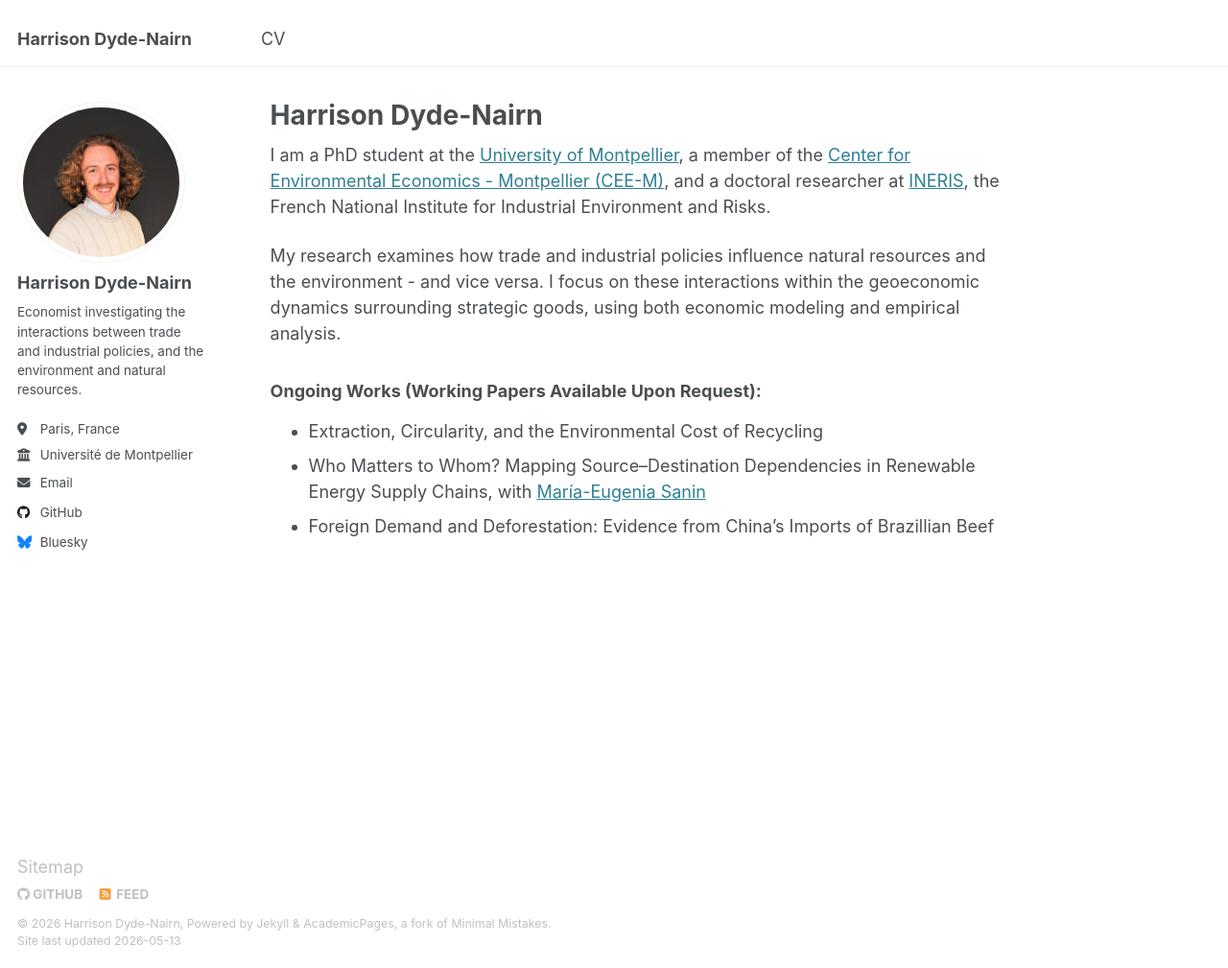
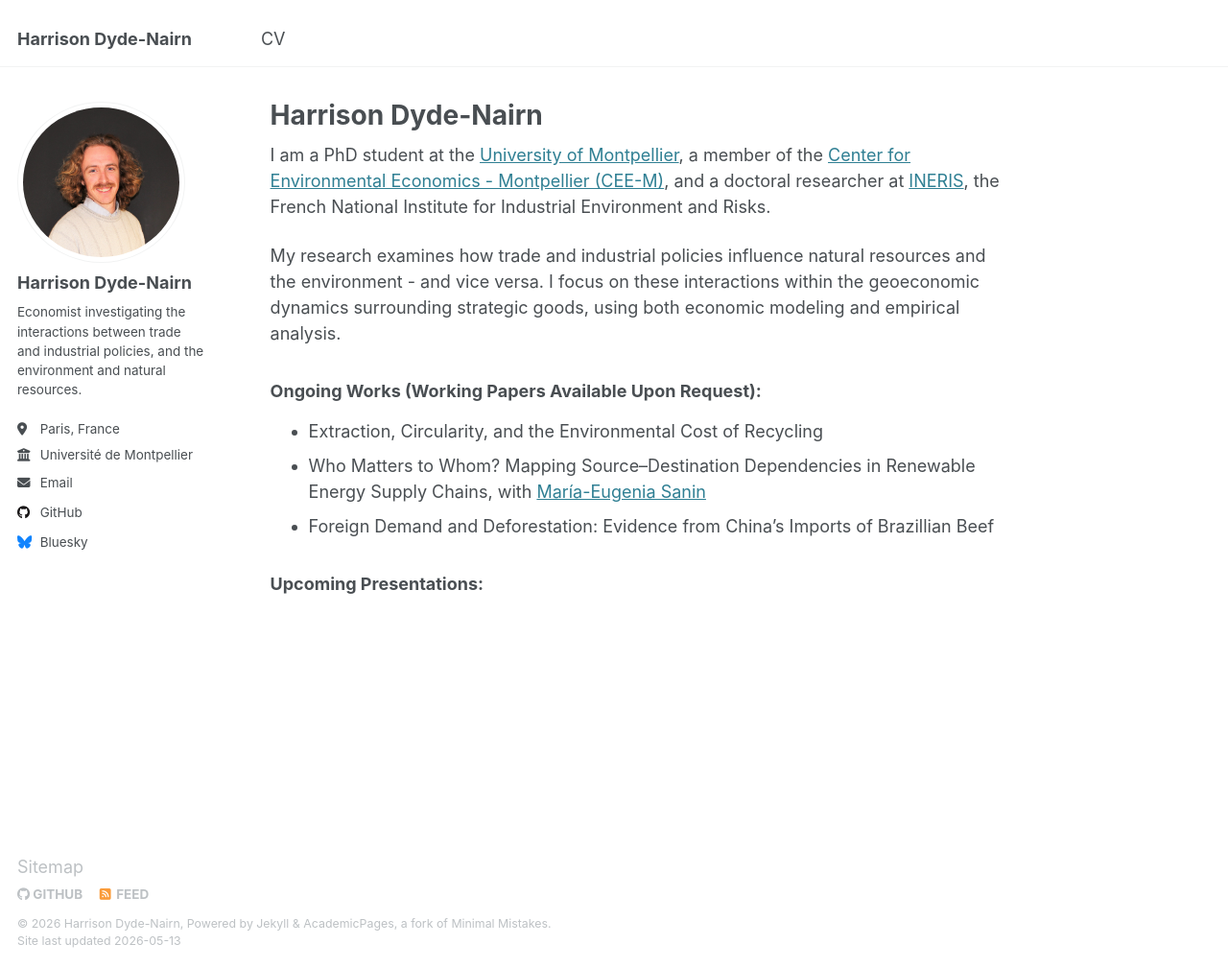
Before and after one commit to hdydenairn/hdydenairn.github.io, a Jekyll site: the page built from _pages/about.md, in a window 1280 px wide and 1009 px high. Shown: the whole window at 96% size. Built offline with Jekyll 4.4.1, drawn with Linux system fonts in a browser that asks for light colours.

Commit message:
Update about.md

```diff
--- a/_pages/about.md
+++ b/_pages/about.md
@@ -16,3 +16,5 @@ My research examines how trade and industrial policies influence natural resourc
 - Extraction, Circularity, and the Environmental Cost of Recycling
 - Who Matters to Whom? Mapping Source–Destination Dependencies in Renewable Energy Supply Chains, with [María-Eugenia Sanin](https://sites.google.com/site/meugeniasanin/)
 - Foreign Demand and Deforestation: Evidence from China’s Imports of Brazillian Beef
+
+### Upcoming Presentations:
```
